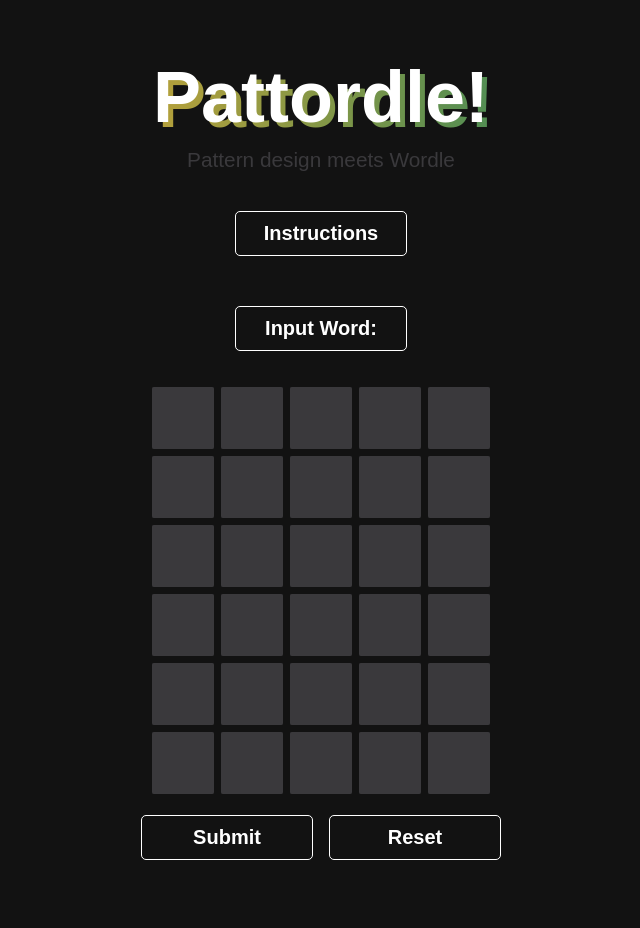
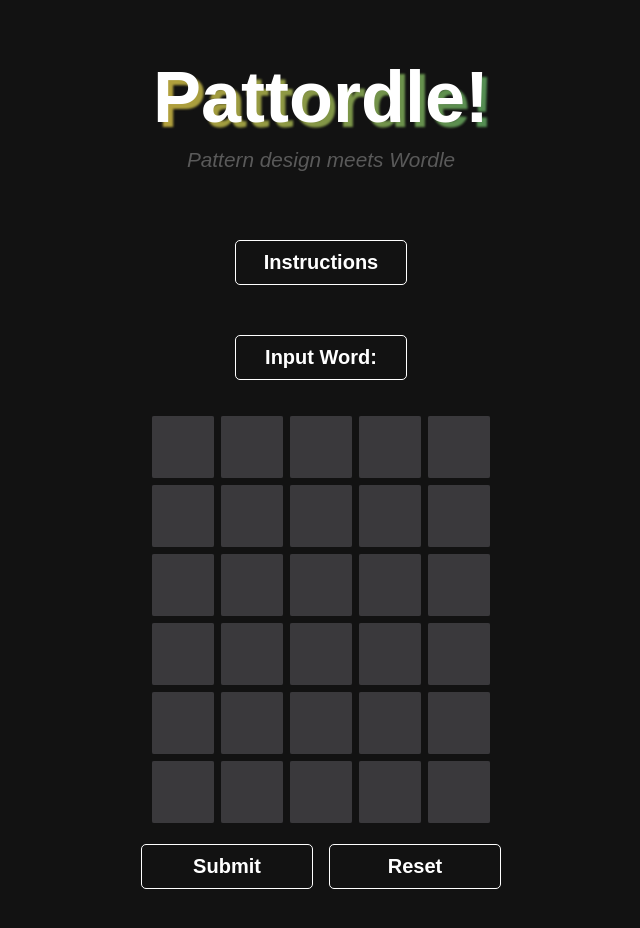
Before and after one commit to weewoo14/wordle-pattern-generator, a React (Vite) app: page / in a window 1280 px wide. Shown: the whole page, without its empty margins (319-959 px from the left). Before the commit the page ends 901 px from the top, so only its background shows below. Built offline with nearby package versions, Linux system fonts and the light colour scheme; no server answers.

Commit message:
Made the title and subtitle more pretty

```diff
--- a/src/index.css
+++ b/src/index.css
@@ -13,11 +13,15 @@
 }
 
 .HeaderSubtitle {
-  color:#3a393c;
+  color:#5a5a5a;
+
   font-family: Arial, sans-serif;
   font-size: 1.3rem;
+  font-style: italic;
+
   text-align: center;
   margin-top: 5px;
+  margin-bottom: 50px;
 
 }
 
@@ -45,6 +49,8 @@
   background-image: linear-gradient(to right, rgb(180, 160, 59), rgb(81, 141, 83));
   color: transparent;
   background-clip: text;
+
+  filter: blur(1px);
   transform: translate(5px, 5px);
 }
 
```
